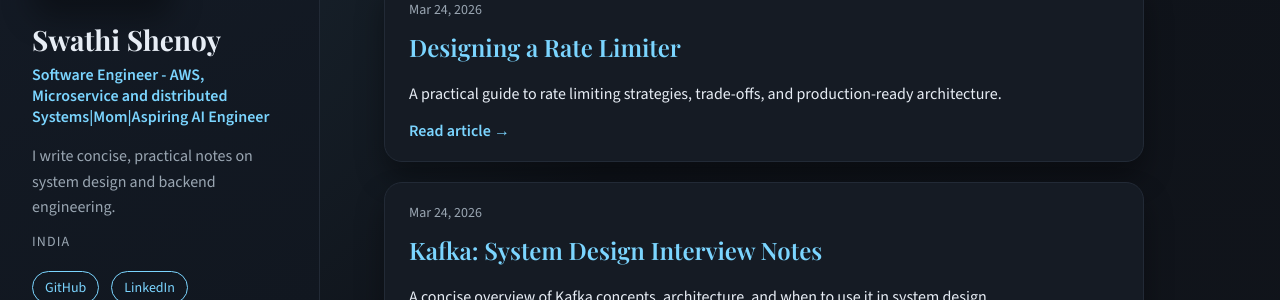
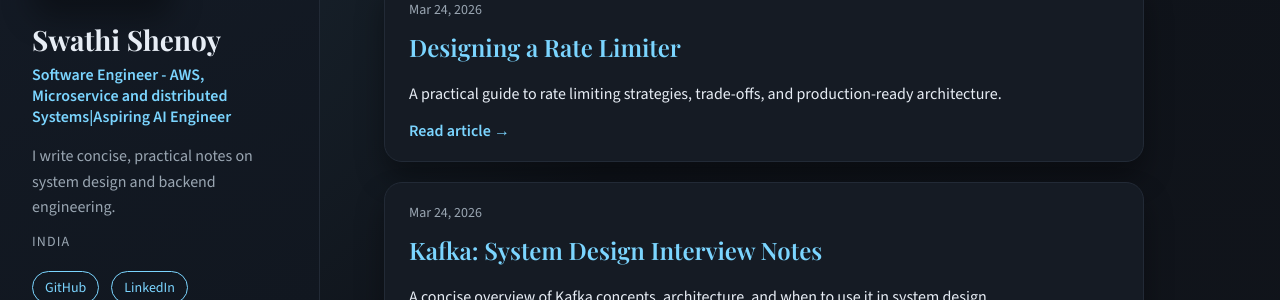
Before and after one commit to swathishenoy1/swathishenoy1.github.io, a Jekyll site: the page built from docs/index.md, in a window 1280 px wide. Shown: the part 188-488 px from the top of the page. Built offline with Jekyll 4.4.1, drawn with Linux system fonts in a browser that asks for light colours.

Commit message:
Update about section

```diff
--- a/docs/_config.yml
+++ b/docs/_config.yml
@@ -6,7 +6,7 @@ url: ""
 
 author:
   name: Swathi Shenoy
-  role: "Software Engineer - AWS, Microservice and distributed Systems|Mom|Aspiring AI Engineer"
+  role: "Software Engineer - AWS, Microservice and distributed Systems|Aspiring AI Engineer"
   location: "India"
   bio: "I write concise, practical notes on system design and backend engineering."
   avatar: "/assets/images/profile.jpg"
```
